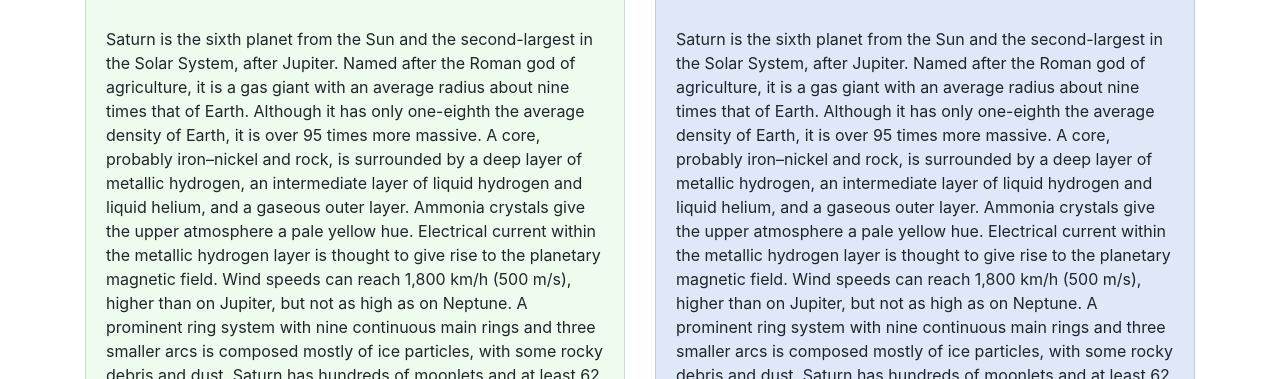
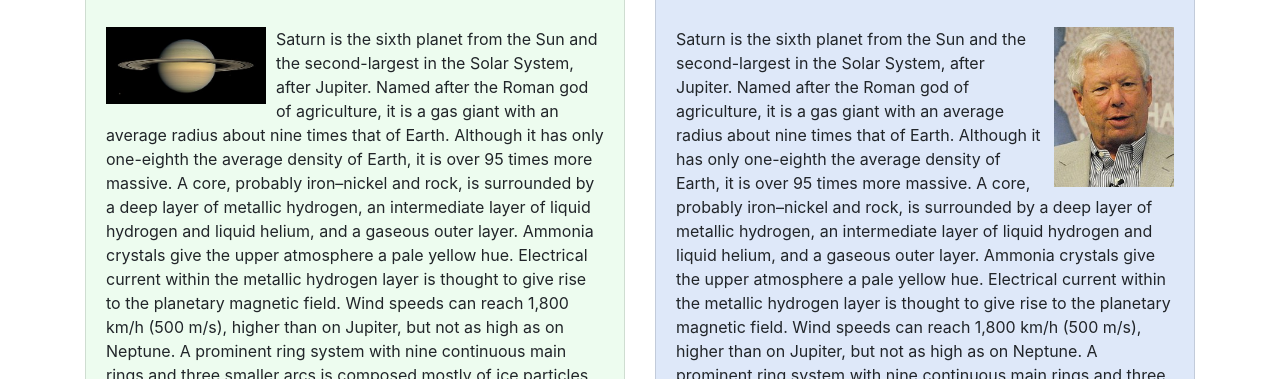
Before and after one commit to lenjha/wikipedia, a plain HTML site: page index.html in a window 1280 px wide. Shown: the part 421-800 px from the top of the page. Drawn offline with Linux system fonts and the light colour scheme.

Commit message:
Add images.

```diff
--- a/css/custom.css
+++ b/css/custom.css
@@ -14,12 +14,22 @@ body {
   background-color: #cdf2d2;
 }
 
+.greenimage {
+  float: left;
+  margin-right: 10px;
+}
+
 .card-blue {
   background-color: #dee8f9;
 }
 
 .card-blue .card-header {
   background-color: #b7d1ff;
+}
+
+.blueimage {
+  float: right;
+  margin-left: 10px;
 }
 
 .sidebar {
--- a/index.html
+++ b/index.html
@@ -50,6 +50,7 @@
               <h4>From today's featured article</h4>
             </div>
             <div class="card-body">
+              <img class="greenimage" src="images/saturn.jpg" alt="The moon" width="160px">
               <p>Saturn is the sixth planet from the Sun and the second-largest in the Solar System, after Jupiter. Named after the Roman god of agriculture, it is a gas giant with an average radius about nine times that of Earth. Although it has only one-eighth the average density of Earth, it is over 95 times more massive. A core, probably iron–nickel and rock, is surrounded by a deep layer of metallic hydrogen, an intermediate layer of liquid hydrogen and liquid helium, and a gaseous outer layer. Ammonia crystals give the upper atmosphere a pale yellow hue. Electrical current within the metallic hydrogen layer is thought to give rise to the planetary magnetic field. Wind speeds can reach 1,800 km/h (500 m/s), higher than on Jupiter, but not as high as on Neptune. A prominent ring system with nine continuous main rings and three smaller arcs is composed mostly of ice particles, with some rocky debris and dust. Saturn has hundreds of moonlets and at least 62 moons, including Titan, the second-largest moon in the Solar System and the only one with a substantial atmosphere. (Full article...)</p>
             </div>
           </div>
@@ -60,6 +61,7 @@
               <h4>In the news</h4>
             </div>
             <div class="card-body">
+              <img class="blueimage" src="images/richardthaler.jpg" alt="Richard Thaler" width="120px">
               <p>Saturn is the sixth planet from the Sun and the second-largest in the Solar System, after Jupiter. Named after the Roman god of agriculture, it is a gas giant with an average radius about nine times that of Earth. Although it has only one-eighth the average density of Earth, it is over 95 times more massive. A core, probably iron–nickel and rock, is surrounded by a deep layer of metallic hydrogen, an intermediate layer of liquid hydrogen and liquid helium, and a gaseous outer layer. Ammonia crystals give the upper atmosphere a pale yellow hue. Electrical current within the metallic hydrogen layer is thought to give rise to the planetary magnetic field. Wind speeds can reach 1,800 km/h (500 m/s), higher than on Jupiter, but not as high as on Neptune. A prominent ring system with nine continuous main rings and three smaller arcs is composed mostly of ice particles, with some rocky debris and dust. Saturn has hundreds of moonlets and at least 62 moons, including Titan, the second-largest moon in the Solar System and the only one with a substantial atmosphere. (Full article...)</p>
             </div>
           </div>
```
Also changed, not shown: images/richardthaler.jpg (added), images/saturn.jpg (added).
